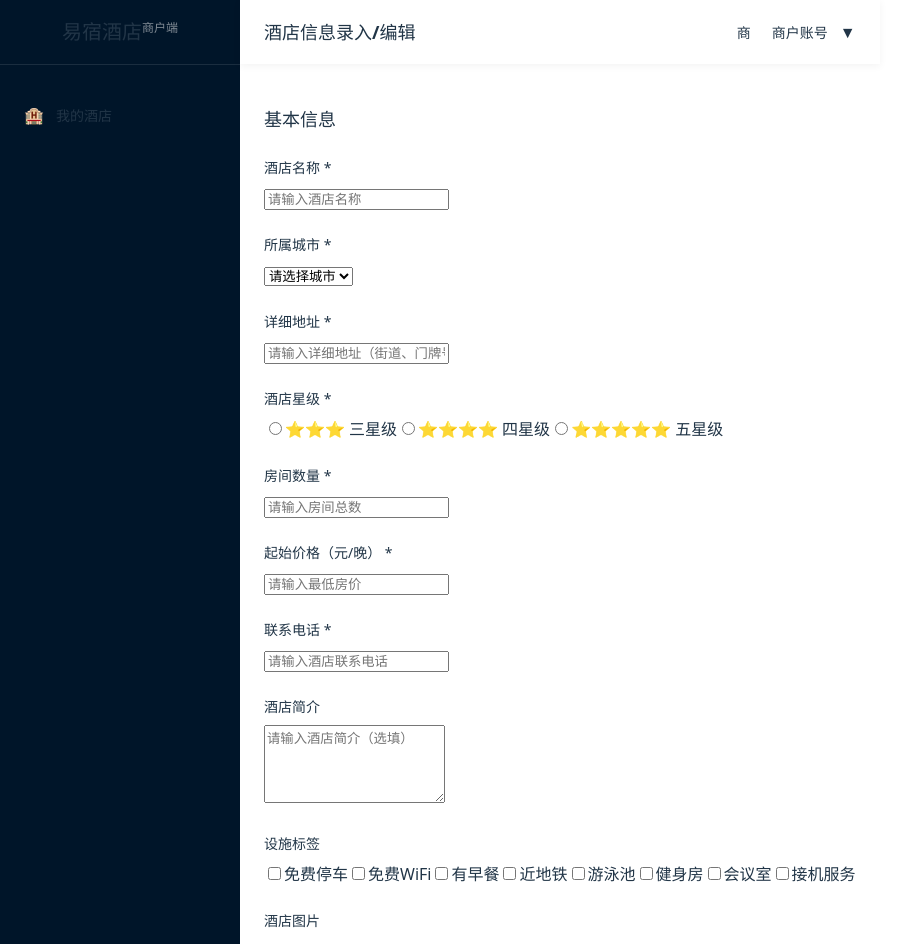
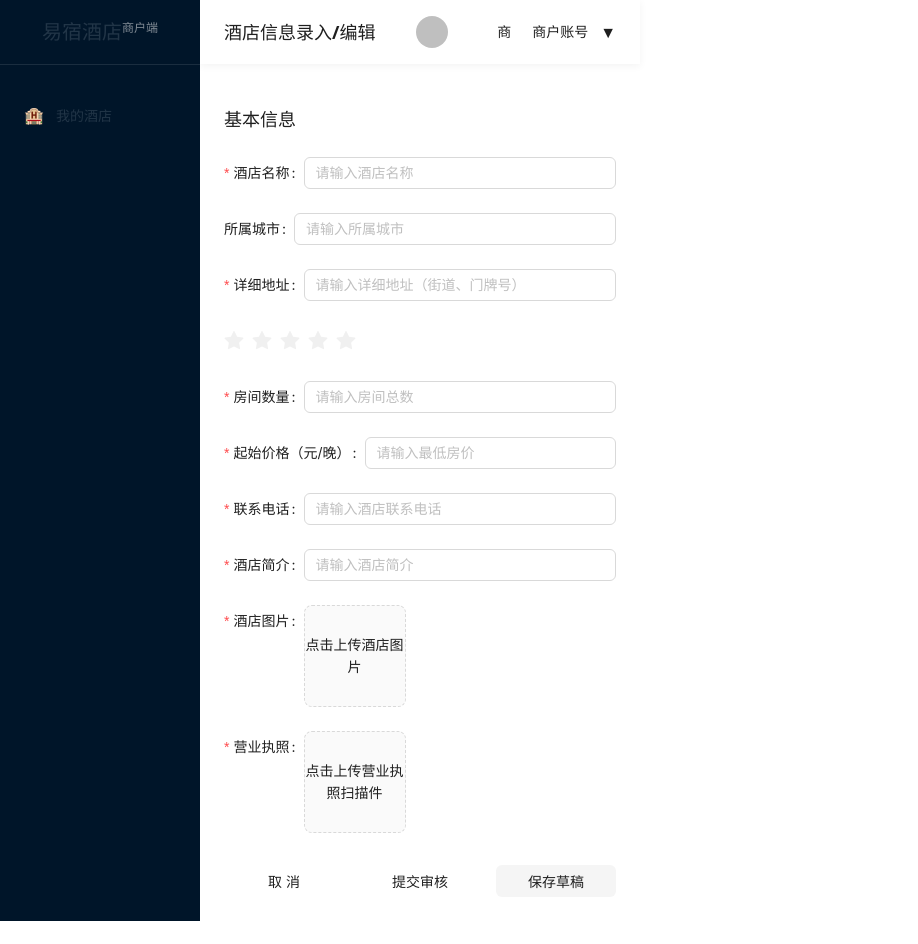
Before and after one commit to qianlinnian/Ctrip_frontend_project, a React (Vite) app in the folder management/: page /merchant-hotel-form in a window 1280 px wide. Shown: the top 944 px of the page, without its empty margins (0-918 px from the left). After the commit the page ends 921 px from the top, so only its background shows below. Built offline with nearby package versions, Linux system fonts and the light colour scheme.

Commit message:
feat: antd重写商户表单组件

```diff
--- a/management/src/pages/hotel/merchant-dashboard.jsx
+++ b/management/src/pages/hotel/merchant-dashboard.jsx
@@ -28,6 +28,7 @@ const Dashboard = () => {
                 const response = await fetch('https://m1.apifoxmock.com/m1/7818580-7566390-default/hotel/info');
                 if(!response.ok) throw new Error('Network response was not ok');
 
+                //promise对象只能.json一次
                 const data = await response.json();
                 const hotels = data.hotel;
 
@@ -57,9 +58,14 @@ const Dashboard = () => {
         console.log('用户信息获取完成')
     }
 
-    function handleAddHotel() {
+    function handleNewHotel() {
         console.log("跳转到新增酒店页面")
-        navigate('/merchant-hotel-form')
+        navigate('/merchant-dashboard/new')
+    }
+
+    function handleEditHotel(id) {
+        console.log("跳转到编辑酒店页面")
+        navigate(`/merchant-dashboard/edit/${id}`);
     }
 
 
@@ -111,7 +117,7 @@ const Dashboard = () => {
                         </div>
                     </div>
                     <div class="toolbar-right">
-                        <button class="btn btn-primary btn-sm" onClick={handleAddHotel}>
+                        <button class="btn btn-primary btn-sm" onClick={handleNewHotel}>
                         ➕ 新增酒店
                         </button>
                     </div>
@@ -146,6 +152,9 @@ const Dashboard = () => {
                                         <td>{item.auditStatus}</td>
                                         <td>{item.publishStatus}</td>
                                         <td>{item.submitTime}</td>
+                                        <td>
+                                            <button onClick={() => handleEditHotel(item.name)}>编辑</button>
+                                        </td>
                                     </tr>
                                 ))}
                             </tbody>
--- a/management/src/pages/hotel/merchant-hotel-form.jsx
+++ b/management/src/pages/hotel/merchant-hotel-form.jsx
@@ -1,16 +1,57 @@
-import react, { useState } from 'react';
+import react, { useState, useEffect } from 'react';
+import { useParams } from 'react-router-dom';
+import { Avatar, Layout, Form, Button, Input, Rate, Upload } from 'antd'
 
+
+
+const { Header, Content, Sider } = Layout;
 
 const MerchantHotelForm = () => {
 
 
+    const [cityList, setCityList] = useState([
+        '北京', '上海', '广州', '深圳', '杭州', '武汉', '西安', '南京', '成都', '天津',
+        '重庆', '青岛', '大连', '厦门', '长沙', '济南', '郑州', '合肥', '福州', '台北'
+    ]);
+
+    const {id} = useParams();
+    console.log('id:', id)
+    const [formData, setFormData] = useState({
+        name: '',
+        city: '',
+        address: '',
+        price: '',
+        stars: '',
+        description: '',
+        phone: '',
+
+    });
+
+    useEffect(() => {
+        if (id) {
+            loadHotelData(id);// Fetch hotel data by id and set it to formData
+        }
+    }, [id]);
+
+    const loadHotelData = async (id) => {
+        try {
+            const response = await fetch(`https://m1.apifoxmock.com/m1/7818580-7566390-default/hotel/idtoinfo/${id}`);
+
+            if (!response.ok) throw new Error('Network response was not ok');
+            const data = await response.json();
+            setFormData(data);
+            console.log('formData', formData)
+        } catch (error) {
+            console.error('Error fetching hotel data:', error);
+        }
+    };
 
     return (
         <>
             <div className="admin-layout">
 
                 {/* <!-- 侧边栏 --> */}
-                <aside className="admin-sidebar">
+                <Sider className="admin-sidebar">
                     <div className="sidebar-header">
                         <h1 className="sidebar-logo">易宿酒店</h1>
                         <p style={{ fontSize: '12px', color: 'rgba(255,255,255,0.5)', marginTop: '4px' }}>商户端</p>
@@ -21,15 +62,18 @@ const MerchantHotelForm = () => {
                             <span>我的酒店</span>
                         </div>
                     </nav>
-                </aside>
+                </Sider>
 
                 {/* <!-- 主内容区 -->   */}
                 <main className="admin-main">
 
                     {/* <!-- 顶部栏 --> */}
-                    <header className="admin-header">
+                    <Header className="admin-header">
                         <div className="header-left">
                             <h2 className="page-title">酒店信息录入/编辑</h2>
+                        </div>
+                        <div className="header-right">
+                            <Avatar alt='用户头像' src=''/>
                         </div>
                         <div className="header-right">
                             <div className="header-user" onclick="showUserMenu()">
@@ -38,10 +82,10 @@ const MerchantHotelForm = () => {
                                 <span>▼</span>
                             </div>
                         </div>
-                    </header>
+                    </Header>
 
                     {/* <!-- 内容区 --> */}
-                    <div className="admin-content">
+                    <Content className="admin-content">
 
                         {/* <!-- 表单卡片 --> */}
                         <div className="card" style={{ maxWidth: '900px', margin: '0 auto' }}>
@@ -49,208 +93,125 @@ const MerchantHotelForm = () => {
                             <h3 style={{ marginBottom: '24px', fontSize: '18px', color: 'var(--text-primary)' }}>
                                 基本信息
                             </h3>
-
-                            <form id="hotelForm">
+                            <Form id="hotelForm">
 
                                 {/* <!-- 酒店名称 --> */}
-                                <div className="form-group">
-                                    <label className="form-label">
-                                        酒店名称 <span style={{ color: 'var(--error-color)' }}>*</span>
-                                    </label>
-                                    <input
-                                        type="text"
-                                        className="input"
-                                        placeholder="请输入酒店名称"
-                                        id="hotelName"
-                                    />
-                                </div>
+                                <Form.Item
+                                    label="酒店名称"
+                                    name="name"
+                                    rules={[{ required: true, message: '请输入酒店名称' }]}
+                                >
+                                    <Input placeholder="请输入酒店名称" value={formData.name} onChange={(e) => setFormData({ ...formData, name: e.target.value })} />
+                                </Form.Item>
+
+
 
                                 {/* <!-- 所属城市 --> */}
-                                <div className="form-group">
-                                    <label className="form-label">
-                                        所属城市 <span style={{ color: 'var(--error-color)' }}>*</span>
-                                    </label>
-                                    <select className="input" id="city">
-                                        <option value="">请选择城市</option>
-                                        <option value="上海">上海</option>
-                                        <option value="北京">北京</option>
-                                        <option value="广州">广州</option>
-                                        <option value="深圳">深圳</option>
-                                        <option value="杭州">杭州</option>
-                                        <option value="成都">成都</option>
-                                    </select>
-                                </div>
+                                <Form.Item label='所属城市'>
+                                    <Input placeholder="请输入所属城市" value={formData.city} onChange={(e) => setFormData({ ...formData, city: e.target.value })} />
+                                </Form.Item>
 
                                 {/* <!-- 详细地址 --> */}
-                                <div className="form-group">
-                                    <label className="form-label">
-                                        详细地址 <span style={{ color: 'var(--error-color)' }}>*</span>
-                                    </label>
-                                    <input
-                                        type="text"
-                                        className="input"
-                                        placeholder="请输入详细地址（街道、门牌号）"
-                                        id="address"
-                                    />
-                                </div>
+                                <Form.Item
+                                    label="详细地址"
+                                    name="address"
+                                    rules={[{ required: true, message: '请输入详细地址' }]}
+                                >
+                                    <Input placeholder="请输入详细地址（街道、门牌号）" value={formData.address} onChange={(e) => setFormData({ ...formData, address: e.target.value })} />
+                                </Form.Item>
 
                                 {/* <!-- 酒店星级 --> */}
-                                <div className="form-group">
-                                    <label className="form-label">
-                                        酒店星级 <span style={{ color: 'var(--error-color)' }}>*</span>
-                                    </label>
-                                    <div className="star-selector">
-                                        <label className="star-option">
-                                            <input type="radio" name="star" value="3" />
-                                            <span>⭐⭐⭐ 三星级</span>
-                                        </label>
-                                        <label className="star-option">
-                                            <input type="radio" name="star" value="4" />
-                                            <span>⭐⭐⭐⭐ 四星级</span>
-                                        </label>
-                                        <label className="star-option">
-                                            <input type="radio" name="star" value="5" />
-                                            <span>⭐⭐⭐⭐⭐ 五星级</span>
-                                        </label>
-                                    </div>
-                                </div>
+                                <Form.Item>
+                                    <Rate />
+
+                                </Form.Item>
 
                                 {/* <!-- 房间数量 --> */}
-                                <div className="form-group">
-                                    <label className="form-label">
-                                        房间数量 <span style={{ color: 'var(--error-color)' }}>*</span>
-                                    </label>
-                                    <input
-                                        type="number"
-                                        className="input"
-                                        placeholder="请输入房间总数"
-                                        id="roomCount"
-                                        min="1"
-                                    />
-                                </div>
+                                <Form.Item
+                                    label="房间数量"
+                                    name="roomCount"
+                                    rules={[{ required: true, message: '请输入房间数量' }]}
+                                >
+                                    <Input placeholder="请输入房间总数" value={formData.roomCount} onChange={(e) => setFormData({ ...formData, roomCount: e.target.value })} />
+                                </Form.Item>
 
                                 {/* <!-- 起始价格 --> */}
-                                <div className="form-group">
-                                    <label className="form-label">
-                                        起始价格（元/晚） <span style={{ color: 'var(--error-color)' }}>*</span>
-                                    </label>
-                                    <input
-                                        type="number"
-                                        className="input"
-                                        placeholder="请输入最低房价"
-                                        id="price"
-                                        min="0"
-                                    />
-                                </div>
-
+                                <Form.Item
+                                    label="起始价格（元/晚）"
+                                    name="price"
+                                    rules={[{ required: true, message: '请输入起始价格' }]}
+                                >
+                                    <Input placeholder="请输入最低房价" value={formData.price} onChange={(e) => setFormData({ ...formData, price: e.target.value })} />
+                                </Form.Item>
                                 {/* <!-- 联系电话 --> */}
-                                <div className="form-group">
-                                    <label className="form-label">
-                                        联系电话 <span style={{ color: 'var(--error-color)' }}>*</span>
-                                    </label>
-                                    <input
-                                        type="tel"
-                                        className="input"
-                                        placeholder="请输入酒店联系电话"
-                                        id="phone"
-                                    />
-                                </div>
+                                <Form.Item
+                                    label="联系电话"
+                                    name="phone"
+                                    rules={[{ required: true, message: '请输入联系电话' }]}
+                                >
+                                    <Input placeholder="请输入酒店联系电话" value={formData.phone} onChange={(e) => setFormData({ ...formData, phone: e.target.value })} />
+                                </Form.Item>
 
                                 {/* <!-- 酒店简介 --> */}
-                                <div className="form-group">
-                                    <label className="form-label">酒店简介</label>
-                                    <textarea
-                                        className="input"
-                                        rows="4"
-                                        placeholder="请输入酒店简介（选填）"
-                                        id="description"
-                                        style={{ resize: 'vertical', fontFamily: 'inherit' }}
-                                    ></textarea>
-                                </div>
+                                <Form.Item
+                                    label="酒店简介"
+                                    name="description"
+                                    rules={[{ required: true, message: '请输入酒店简介' }]}
+                                >
+                                    <Input placeholder="请输入酒店简介" value={formData.description} onChange={(e) => setFormData({ ...formData, description: e.target.value })} />
+                                </Form.Item>
 
                                 {/* <!-- 设施标签 --> */}
-                                <div className="form-group">
-                                    <label className="form-label">设施标签</label>
-                                    <div className="tag-selector">
-                                        <label className="tag-checkbox">
-                                            <input type="checkbox" value="免费停车" />
-                                            <span>免费停车</span>
-                                        </label>
-                                        <label className="tag-checkbox">
-                                            <input type="checkbox" value="免费WiFi" />
-                                            <span>免费WiFi</span>
-                                        </label>
-                                        <label className="tag-checkbox">
-                                            <input type="checkbox" value="有早餐" />
-                                            <span>有早餐</span>
-                                        </label>
-                                        <label className="tag-checkbox">
-                                            <input type="checkbox" value="近地铁" />
-                                            <span>近地铁</span>
-                                        </label>
-                                        <label className="tag-checkbox">
-                                            <input type="checkbox" value="游泳池" />
-                                            <span>游泳池</span>
-                                        </label>
-                                        <label className="tag-checkbox">
-                                            <input type="checkbox" value="健身房" />
-                                            <span>健身房</span>
-                                        </label>
-                                        <label className="tag-checkbox">
-                                            <input type="checkbox" value="会议室" />
-                                            <span>会议室</span>
-                                        </label>
-                                        <label className="tag-checkbox">
-                                            <input type="checkbox" value="接机服务" />
-                                            <span>接机服务</span>
-                                        </label>
-                                    </div>
-                                </div>
+
 
                                 {/* <!-- 酒店图片上传 --> */}
-                                <div className="form-group">
-                                    <label className="form-label">酒店图片</label>
-                                    <div className="upload-area" onclick="alert('图片上传功能\n\n实际项目中这里会：\n1. 支持多图上传\n2. 图片预览\n3. 图片裁剪\n4. 上传到OSS云存储')">
-                                        <div className="upload-icon">📷</div>
+                                <Form.Item
+                                    label="酒店图片"
+                                    name="images"
+                                    rules={[{ required: true, message: '请上传酒店图片' }]}
+                                >
+                                    <Upload
+                                        action="https://www.mocky.io/v2/5cc8019d300000980a055e76"
+                                        listType="picture-card"
+                                        maxCount={5}
+                                    >
                                         <p>点击上传酒店图片</p>
-                                        <p style={{ fontSize: '12px', color: 'var(--text-tertiary)', marginTop: '8px' }}>
-                                            支持 JPG、PNG 格式，最多上传10张
-                                        </p>
-                                    </div>
-                                </div>
+                                    </Upload>
+                                </Form.Item>
 
                                 {/* <!-- 营业执照上传 --> */}
-                                <div className="form-group">
-                                    <label className="form-label">
-                                        营业执照 <span style={{ color: 'var(--error-color)' }}>*</span>
-                                    </label>
-                                    <div className="upload-area" onclick="alert('营业执照上传功能')">
-                                        <div className="upload-icon">📄</div>
+                                <Form.Item
+                                    label="营业执照"
+                                    name="license"
+                                    rules={[{ required: true, message: '请上传营业执照' }]}
+                                >
+                                    <Upload
+                                        action="https://www.mocky.io/v2/5cc8019d300000980a055e76"
+                                        listType="picture-card"
+                                        maxCount={5}
+                                    >
                                         <p>点击上传营业执照扫描件</p>
-                                        <p style={{ fontSize: '12px', color: 'var(--text-tertiary)', marginTop: '8px' }}>
-                                            必须上传清晰的营业执照照片用于审核
-                                        </p>
-                                    </div>
-                                </div>
+                                    </Upload>
+                                </Form.Item>
 
                                 {/* <!-- 提交按钮 --> */}
                                 <div style={{ marginTop: '32px', display: 'flex', gap: '16px', justifyContent: 'center' }}>
-                                    <button type="button" className="btn btn-outline" style={{ width: '120px' }} onclick="handleCancel()">
+                                    <Button type="button" className="btn btn-outline" style={{ width: '120px' }} onclick="handleCancel()">
                                         取消
-                                    </button>
-                                    <button type="button" className="btn btn-primary" style={{ width: '120px' }} onclick="handleSubmit()">
+                                    </Button>
+                                    <Button type="button" className="btn btn-primary" style={{ width: '120px' }} onclick="handleSubmit()">
                                         提交审核
-                                    </button>
-                                    <button type="button" className="btn" style={{ width: '120px', background: '#F5F5F5' }} onclick="handleSaveDraft()">
+                                    </Button>
+                                    <Button type="button" className="btn" style={{ width: '120px', background: '#F5F5F5' }} onclick="handleSaveDraft()">
                                         保存草稿
-                                    </button>
+                                    </Button>
                                 </div>
 
-                            </form>
+                            </Form>
 
                         </div>
 
-                    </div>
+                    </Content>
 
                 </main>
 
```
